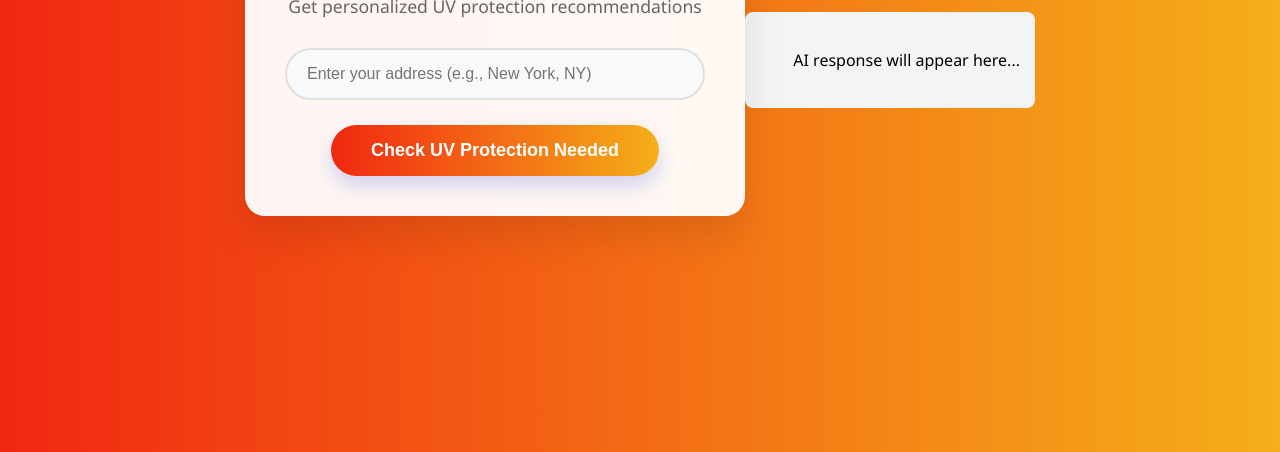
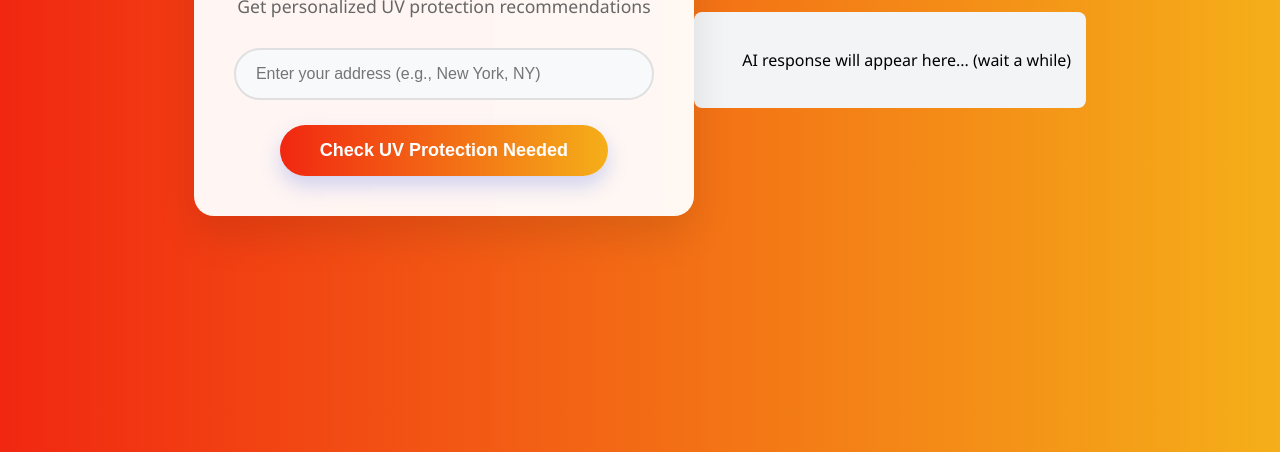
Before and after one commit to ChethanBadiger/ai-sunsense, a website: page index.html in a window 1280 px wide. Shown: the part 348-800 px from the top of the page. Drawn offline with Linux system fonts and the light colour scheme.

Commit message:
final change

```diff
--- a/index.html
+++ b/index.html
@@ -264,7 +264,7 @@
     </div>
 
     <div id="output" class="response-box">
-        AI response will appear here...
+        AI response will appear here... (wait a while)
     </div>
     <script src="app.js"></script>
 </body>
```
